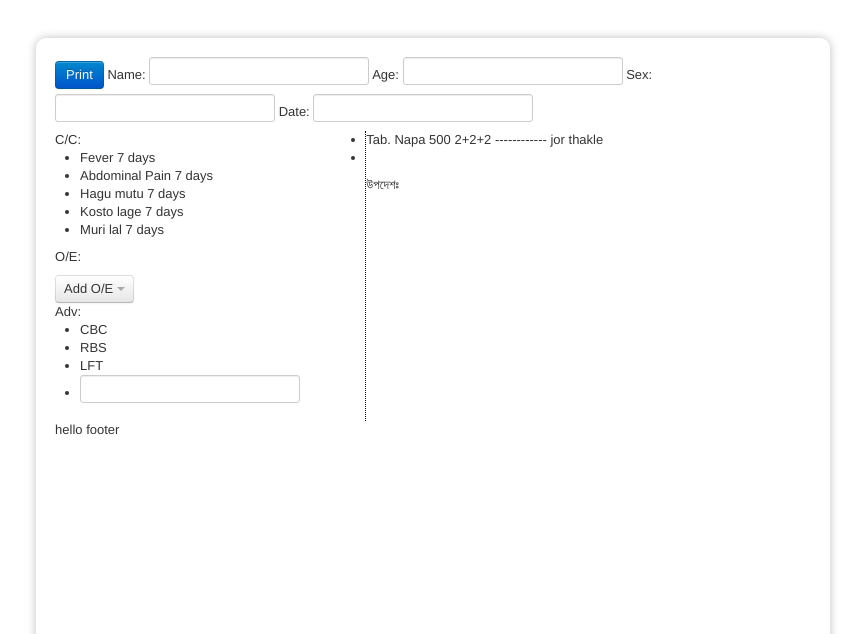
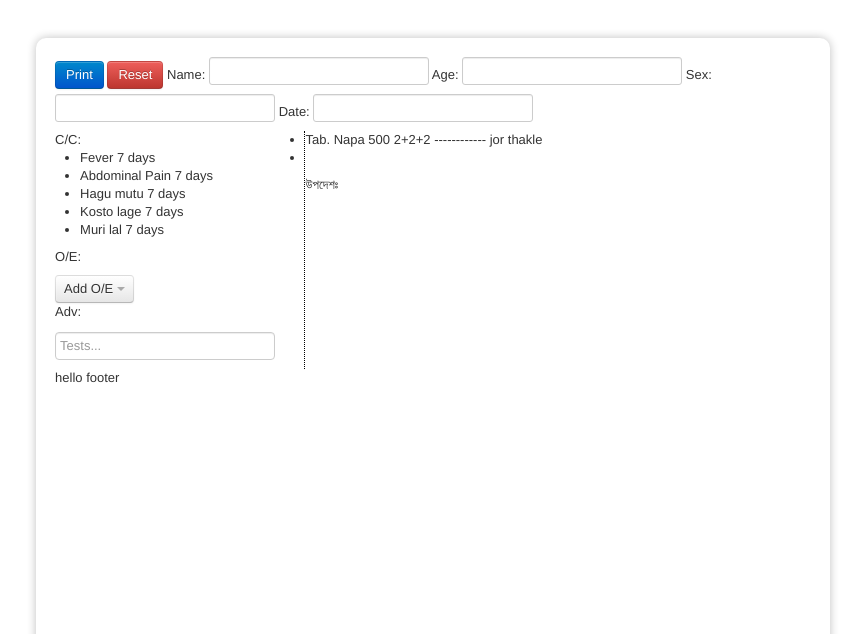
Before and after one commit to saidul/prescribe, a PHP site: page /index.html in a window 1280 px wide. Shown: the top 634 px of the page, without its empty margins (207-1072 px from the left). Run offline with PHP 8.4, Linux system fonts and the light colour scheme.

Commit message:
update..

```diff
--- a/assets/js/dao.js
+++ b/assets/js/dao.js
@@ -9,5 +9,35 @@ DAO = {
 
     loadData: function(){
 
+    },
+
+    loadDummyData: function() {
+       DAO.data.oe = [
+           {id: 1, name: 'Pulse', shortName: 'P', unit: '' },
+           {id: 2, name: 'Blood Pressure', shortName: 'BP', unit: '' },
+           {id: 3, name: 'Pulse', shortName: 'H-L', unit: '' },
+           {id: 4, name: 'Pulse', shortName: 'R/R', unit: '' },
+           {id: 5, name: 'Pulse', shortName: 'P', unit: '' }
+       ];
+
+        DAO.data.tests = [
+            {id: 1, name: 'CBC' },
+            {id: 2, name: 'CBD' },
+            {id: 3, name: 'CBE' },
+            {id: 4, name: 'CBF' },
+            {id: 5, name: 'RBS' },
+            {id: 6, name: 'LFT' },
+            {id: 4, name: 'রক্তের গ্রুপ' },
+            {id: 5, name: 'পাগলামি' },
+            {id: 6, name: 'বাঁদরামি' }
+        ];
+
+        DAO.data.advice = [
+            {id: 1, count:4, text: 'বেশী বেশী তরল খাবার খাবেন।' },
+            {id: 2, count:5, text: 'জ্বর থাকলে কুসুম গরম পানি দিয়ে শরীর মুছে দিবেন।' },
+            {id: 3, count:2, text: 'মুড়ি থাকলে মুড়ি খাবেন।' },
+            {id: 4, count:7, text: 'সকাল বেলা জুতা পড়ে ঘুমুবেন।' },
+            {id: 5, count:1, text: 'পাঁচ ওয়াক্ত নামাজ পড়বেন।' }
+        ];
     }
 }
--- a/assets/js/main.js
+++ b/assets/js/main.js
@@ -1,26 +1,150 @@
 (function(window, $, document){
+    var modalCallback;
+
 var Prescription = {
     init: function(){
-        Prescription.addNewOeFeature();
+        Prescription.initializeModal();
+
+        Prescription.initializeControls();
+        Prescription.chromePrintWorkground();
+    },
+    addTest: function(data){
+        $('<li>'+data+'</li>').appendTo('#advised-tests');
+    },
+    addOE: function(data){
+        $('<li>'+data.shortName+': '+data.value+ ' ' +data.unit+'</li>').appendTo('#onsite-experiment');
+    },
+
+    reset: function(){
+        $('#advised-tests').empty();
+    },
+
+    print: function(){
+        $('body').addClass('printing');
+        window.print();
+        $('body').removeClass('printing');
+    },
+
+    addPrintFeature: function(){
+        $('#print').on('click', function(){
+            Prescription.print();
+        });
+    },
+
+    addResetControlFeature: function(){
+        $('#reset').on('click', function(){
+            Prescription.showConfirmDialog("Reset?","Do you really want to reset this prescription?", function(){
+                Prescription.reset();
+            });
+
+        });
+    },
+    addNewOeControlFeature: function(){
+        $('#btn-new-oe').live('click', function(){
+               $('#modal-oe').removeClass('existing').modal('show').find('#oe-form').each(function(){this.reset()});
+        });
+
+        $('#btn-add-oe').delegate('li.existing-oe-item', 'click', function(){
+                $('#modal-oe').addClass('existing').modal('show').find('#oe-form').each(function(){this.reset()});
+        });
+    },
+
+    addNewTestControlFeature: function(){
+        $('#advised-tests-input').typeahead({
+           source: DAO.data.tests,
+/*            updater: function(item) {
+                return item.name;
+            },*/
+           matcher: function(item){
+               return ~item.name.toLowerCase().indexOf(this.query.toLowerCase());
+           },
+/*           highlighter: function (item) {
+                var query = this.query.replace(/[\-\[\]{}()*+?.,\\\^$|#\s]/g, '\\$&')
+                return item.replace(new RegExp('(' + query + ')', 'ig'), function ($1, match) {
+                    return '<strong>' + match + '</strong>'
+                });
+               },*/
+           sorter: function (items) {
+                var beginswith = []
+                    , caseSensitive = []
+                    , caseInsensitive = []
+                    , item
+
+                while (item = items.shift()) {
+                    if (!item.name.toLowerCase().indexOf(this.query.toLowerCase())) beginswith.push(item.name)
+                    else if (~item.name.indexOf(this.query)) caseSensitive.push(item.name)
+                    else caseInsensitive.push(item.name)
+                }
+
+                return beginswith.concat(caseSensitive, caseInsensitive)
+           }
+
+        }).change(function(){
+                Prescription.addTest($(this).val());
+                $(this).val('');
+            });
+    },
+
+    initializeModal: function(){
+        $('#confirm-dialog').delegate('.btn.ok', 'click', function(){
+           if(modalCallback) {modalCallback(); return false;}
+        });
+    },
+    showConfirmDialog: function (title, text, callback) {
+        modalCallback = callback;
+        $('#confirm-dialog').find('.modal-header h3').text(title);
+        $('#confirm-dialog').find('.modal-body p').html(text);
+        $('#confirm-dialog').modal('show')
+    },
+
+    chromePrintWorkground: function(){
+        // detect if browser is Chrome
+        if(navigator.userAgent.toLowerCase().indexOf("chrome") >  -1) {
+            // wrap private vars in a closure
+            var $waitDialog = $('#wait-dialog').modal({keyboard: false, show: false});
+            var realPrintFunc = Prescription.print; //window.print;
+            var interval = 20000; // 20 secs
+            var nextAvailableTime = +new Date(); // when we can safely print again
+            var timerId;
+
+            // overwrite window.print function
+            //window.print =
+            Prescription.print = function() {
+                var now = +new Date();
+                // if the next available time is in the past, print now
+                if(now > nextAvailableTime) {
+                    realPrintFunc();
+                    nextAvailableTime = now + interval;
+                } else {
+
+                    // print when next available
+                    clearTimeout(timerId);
+                    timerId = setTimeout(function(){
+                        $waitDialog.modal('hide');
+                        setTimeout(realPrintFunc, 2000);
+                        nextAvailableTime += interval;
+                    }, nextAvailableTime - now);
+                    $waitDialog.modal('show');
+
+                }
+            }
+        }
+    },
+    initializeControls: function(){
+        DAO.loadDummyData();
+
+        Prescription.addNewOeControlFeature();
+        Prescription.addNewTestControlFeature();
+        Prescription.addResetControlFeature();
 
 
 
 
         Prescription.addPrintFeature();
-    },
 
-    addPrintFeature: function(){
-        $('#print').on('click', function(){
-            $('body').addClass('printing');
-
-            window.print();
-
-            $('body').removeClass('printing');
-        });
-    },
-    addNewOeFeature: function(){
-        $('#btn-new-oe').live('click', function(){
-               $('#modal-oe').modal('show');
+        var $el = $('#btn-add-oe').find('ul.dropdown-menu');
+        $(DAO.data.oe).each(function(idx, item){
+             $el.prepend('<li class="existing-oe-item" data-id="'+ item.id +'" ><a href="#" >'+ item.shortName +': </a></li>');
         });
     }
 }
--- a/assets/style.css
+++ b/assets/style.css
@@ -8,6 +8,8 @@
   box-shadow: 0 0 10px #C0C0C0;
 }
 
+.wrapper .container {width: auto;}
+
 .left-bar {
     width: 33%;
     float: left;
@@ -17,6 +19,11 @@
 .left-right {
     width: 66%;
     float: left;
+}
+
+/* O/E: modal */
+.modal.existing #oe-name, .modal.existing #oe-unit, .modal.existing #oe-short-name {
+    display: none;
 }
 
 /*========================================================*/
@@ -32,6 +39,7 @@
 .printing .btn {
     display: none;
 }
-.printing #btn-add-oe {
+
+.printing .no-print{
     display: none;
 }
--- a/index.html
+++ b/index.html
@@ -45,7 +45,7 @@
 
 <div class="wrapper">
   <header>
-      <button class="btn btn-primary" id="print">Print</button>
+      <button class="btn btn-primary" id="print">Print</button> <button class="btn btn-danger" id="reset">Reset</button>
   Name: <input type="text" /> Age: <input type="text" /> Sex: <input type="text" /> Date: <input type="text">
   </header>
 
@@ -59,7 +59,8 @@
               <li><span class="complain">Kosto lage</span> <span class="comment">7 days</span></li>
               <li><span class="complain">Muri lal</span> <span class="comment">7 days</span></li>
           </ul>
-          <div>
+
+          <div id="onsite-experiment-block">
               O/E:
               <ul id="onsite-experiment"></ul>
 
@@ -69,24 +70,16 @@
                       <span class="caret"></span>
                   </a>
                   <ul class="dropdown-menu">
-                      <li><a href="#">P: </a></li>
-                      <li><a href="#">BP: </a></li>
-                      <li><a href="#">T: </a></li>
-                      <li><a href="#">H-L: </a></li>
-                      <li><a href="#">R/R: </a></li>
                       <li class="divider"></li>
                       <li id="btn-new-oe" class="new-oe"><a href="#">Add new...</a></li>
                   </ul>
               </div>
           </div>
-          Adv:
-          <ul>
-              <li>CBC</li>
-              <li>RBS</li>
-              <li>LFT</li>
-              <li class="new-entry"><input type="text"></li>
-
-          </ul>
+          <div id="advised-tests-block">
+              Adv:
+              <ul id="advised-tests"></ul>
+              <input id="advised-tests-input" class="typeahead no-print" placeholder="Tests..." type="text">
+          </div>
       </div>
       <div class="right-bar">
           <ul>
@@ -98,8 +91,12 @@
 
               </li>
           </ul>
-          উপদেশঃ
 
+          <div id="advice-block">
+              উপদেশঃ
+              <ul id="advice"></ul>
+
+          </div>
       </div>
   </div>
 
@@ -110,16 +107,19 @@
 
 
 
-<div class="modal hide fade" id="modal-oe">
+<div class="modal hide fade existing" id="modal-oe">
     <div class="modal-header">
         <button type="button" class="close" data-dismiss="modal">×</button>
         <h3>Add New O/E</h3>
     </div>
     <div class="modal-body">
         <p>
-            <input type="text" name="oe-name" placeholder="O/E Name">
-            <input type="text" name="oe-value" placeholder="Value">
-            <input type="text" name="oe-unit" placeholder="Unit">
+            <form id="oe-form">
+                <input id="oe-short-name" type="text" name="oe-short-name" placeholder="O/E Short Name">
+                <input id="oe-name" type="text" name="oe-name" placeholder="O/E Name">
+                <input id="oe-value" type="text" name="oe-value" placeholder="Value">
+                <input id="oe-unit" type="text" name="oe-unit" placeholder="Unit">
+            </form>
         </p>
     </div>
     <div class="modal-footer">
@@ -127,5 +127,41 @@
         <a href="#" class="btn btn-primary">Save</a>
     </div>
 </div>
+
+<div class="modal hide fade" id="confirm-dialog">
+    <div class="modal-header">
+        <button type="button" class="close" data-dismiss="modal">×</button>
+        <h3>Add New O/E</h3>
+    </div>
+    <div class="modal-body">
+        <p>
+
+        </p>
+    </div>
+    <div class="modal-footer">
+        <a href="#" class="btn" data-dismiss="modal">No</a>
+        <a href="#" class="btn btn-primary ok" data-dismiss="modal">Yes</a>
+    </div>
+</div>
+
+<div class="modal hide fade" id="wait-dialog">
+    <div class="modal-header">
+        <h3>Please wait...</h3>
+    </div>
+    <div class="modal-body">
+        <div class="progress progress-striped active">
+            <div class="bar" style="width: 100%;"></div>
+        </div>
+        <p>
+            Chrome is preventing print feature. Please wait....
+        </p>
+
+    </div>
+    <div class="modal-footer">
+        <!--<a href="#" class="btn" data-dismiss="modal">No</a>
+        <a href="#" class="btn btn-primary ok" data-dismiss="modal">Yes</a>-->
+    </div>
+</div>
+
 </body>
 </html>
```
